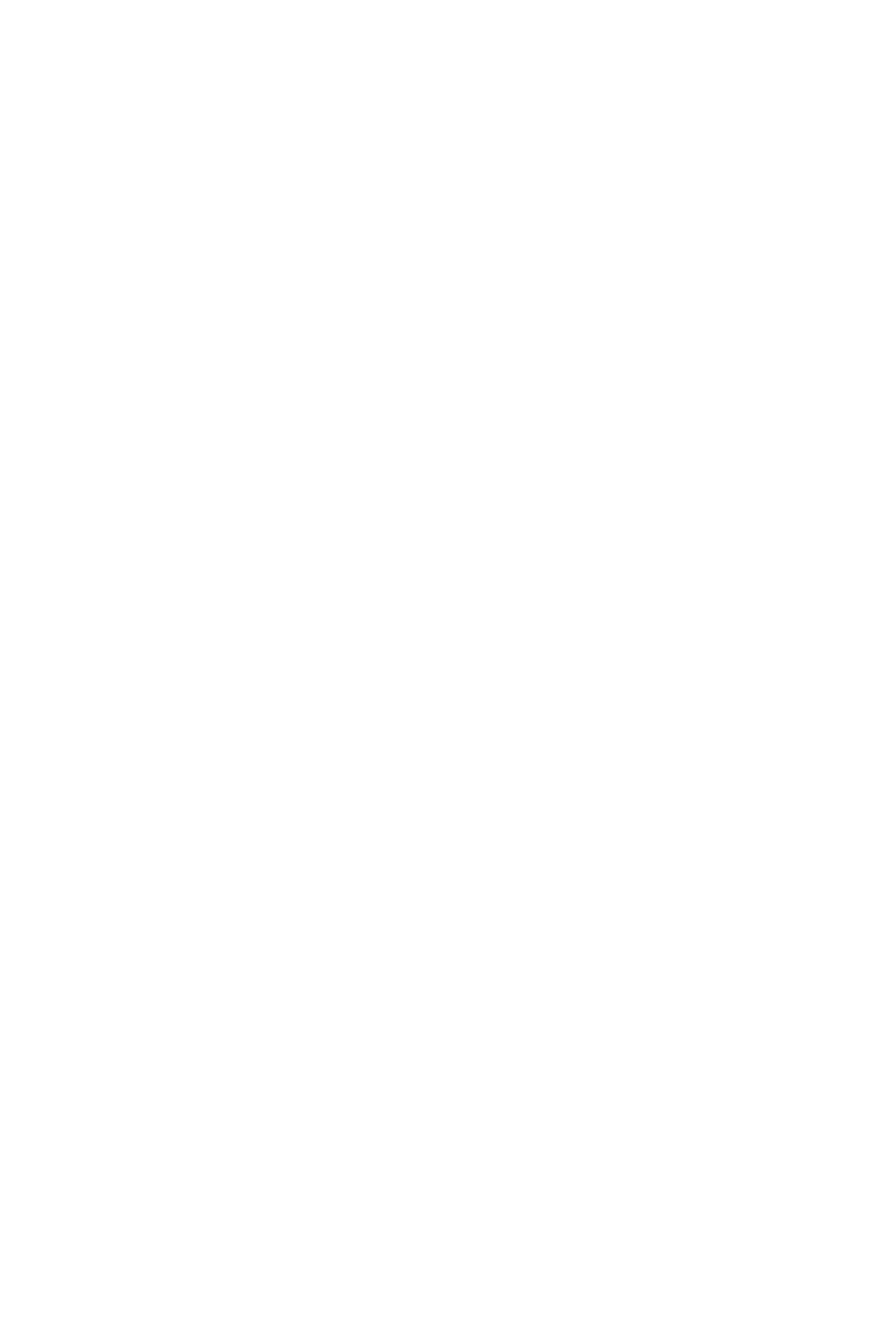
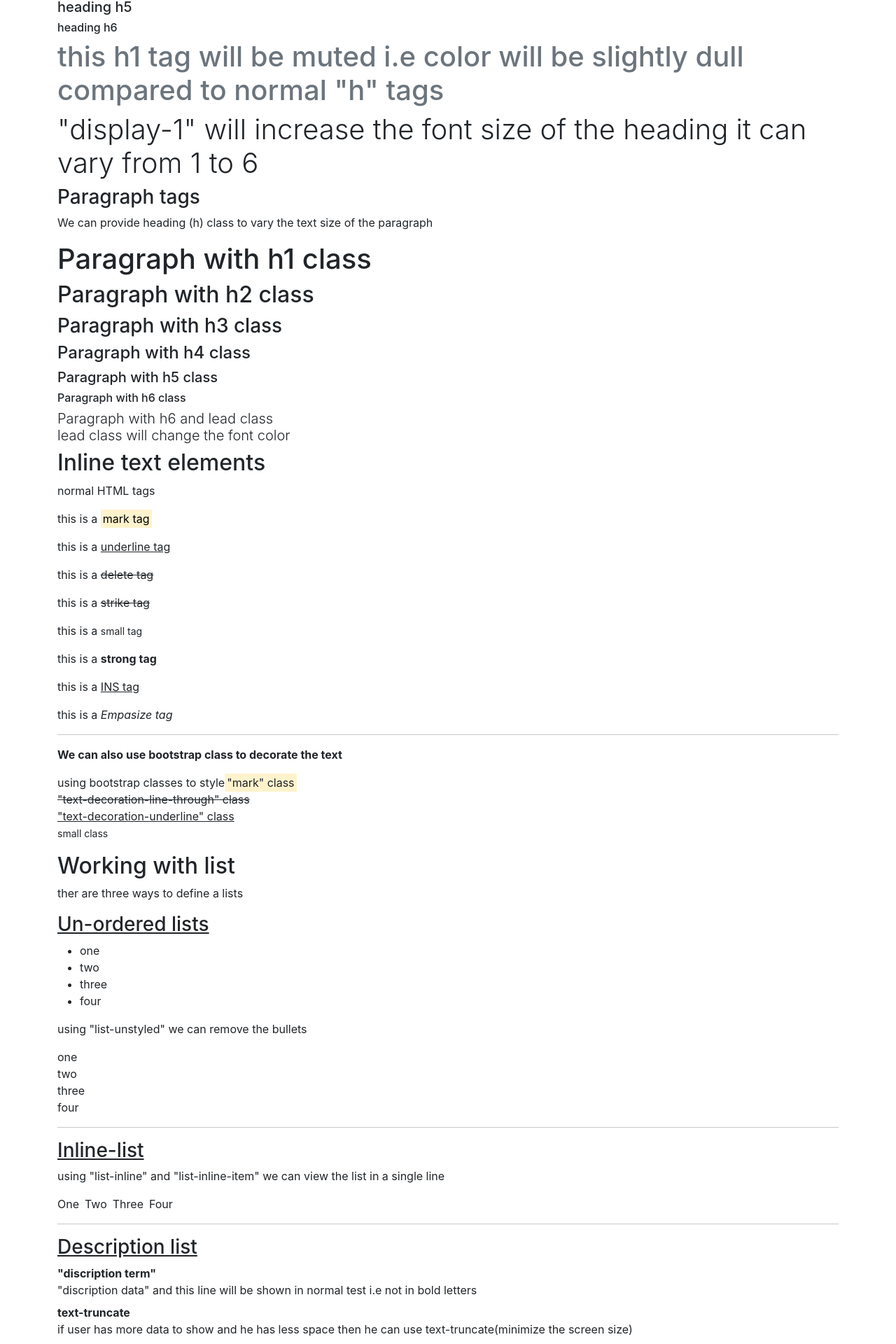
Before and after one commit to ksagar03/react-practice, a React (Create React App) app in the folder react-router/: page / in a window 1280 px wide. Shown: the part 3743-5663 px from the top of the page at 70% size. Before the commit the page ends 3472 px from the top, so only its background shows below. Built offline with nearby package versions, Linux system fonts and the light colour scheme.

Commit message:
learnt typogarphy and lists

```diff
--- a/react-router/src/App.js
+++ b/react-router/src/App.js
@@ -250,13 +250,35 @@ function App() {
         <div>
           <h2>About Bootstrap</h2>
           {/* float-md-end will move the image to the enf */}
-          <img className="col-md-3 float-md-end me-2" src="https://upload.wikimedia.org/wikipedia/commons/thumb/b/b2/Bootstrap_logo.svg/180px-Bootstrap_logo.svg.png" alt="" />
-          Bootstrap is an HTML, CSS and JS library that focuses on simplifying the development of informative web pages as opposed to web applications. The primary purpose of adding it to a web project is to apply Bootstrap's choices of color, size, font and layout to that project. As such, the primary factor is whether the developers in charge find those choices to their liking. Once added to a project, Bootstrap provides basic style definitions for all HTML elements. The result is a uniform appearance for prose, tables and form elements across web browsers. In addition, developers can take advantage of CSS classes defined in Bootstrap to further customize the appearance of their contents. For example, Bootstrap has provisioned for light- and dark-colored tables, page headings, more prominent pull quotes, and text with a highlight.
+          <img
+            className="col-md-3 float-md-end me-2"
+            src="https://upload.wikimedia.org/wikipedia/commons/thumb/b/b2/Bootstrap_logo.svg/180px-Bootstrap_logo.svg.png"
+            alt=""
+          />
+          Bootstrap is an HTML, CSS and JS library that focuses on simplifying
+          the development of informative web pages as opposed to web
+          applications. The primary purpose of adding it to a web project is to
+          apply Bootstrap's choices of color, size, font and layout to that
+          project. As such, the primary factor is whether the developers in
+          charge find those choices to their liking. Once added to a project,
+          Bootstrap provides basic style definitions for all HTML elements. The
+          result is a uniform appearance for prose, tables and form elements
+          across web browsers. In addition, developers can take advantage of CSS
+          classes defined in Bootstrap to further customize the appearance of
+          their contents. For example, Bootstrap has provisioned for light- and
+          dark-colored tables, page headings, more prominent pull quotes, and
+          text with a highlight.
         </div>
         <h2>Horizontal & vertical gutters </h2>
-        <p>all the rows and the cols written inside the container will be having the gutter width(i.e the spacing b/n  rows and cols) and this can be changed by parameter 'g' and also we can mention in which direction(X and Y axis) we require to change the gutter width. <br />
-        while using the offset class sometimes it over flows the container so to overcome that we use 'px' or "overflow-hidden" class <br />
-        without overflow-hidden class</p>
+        <p>
+          all the rows and the cols written inside the container will be having
+          the gutter width(i.e the spacing b/n rows and cols) and this can be
+          changed by parameter 'g' and also we can mention in which direction(X
+          and Y axis) we require to change the gutter width. <br />
+          while using the offset class sometimes it over flows the container so
+          to overcome that we use 'px' or "overflow-hidden" class <br />
+          without overflow-hidden class
+        </p>
         <div className="row bg-success mb-3">
           <div className="col-md-2 mb-3 gy-2 ">
             <div className="bg-warning text-black p-2">col 1</div>
@@ -274,6 +296,117 @@ function App() {
             <div className="bg-dark text-white p-2">col 2</div>
           </div>
         </div>
+        <h2>Typograpghy</h2>
+        <h3 className="text-decoration-underline">heading tags (h)</h3>
+        <h1>heading h1 </h1>
+        <h2>heading h2 </h2>
+        <h3>heading h3 </h3>
+        <h4>heading h4 </h4>
+        <h5>heading h5 </h5>
+        <h6>heading h6 </h6>
+        <h1 className="text-muted">
+          this h1 tag will be muted i.e color will be slightly dull compared to
+          normal "h" tags{" "}
+        </h1>
+        <h6 className="display-6">
+          "display-1" will increase the font size of the heading it can vary
+          from 1 to 6
+        </h6>
+        <h3>Paragraph tags</h3>
+        <p>
+          We can provide heading (h) class to vary the text size of the
+          paragraph{" "}
+        </p>
+        <p className="h1">Paragraph with h1 class</p>
+        <p className="h2">Paragraph with h2 class</p>
+        <p className="h3">Paragraph with h3 class</p>
+        <p className="h4">Paragraph with h4 class</p>
+        <p className="h5">Paragraph with h5 class</p>
+        <p className="h6">Paragraph with h6 class</p>
+        <p className="h6 lead">
+          Paragraph with h6 and lead class <br /> lead class will change the
+          font color{" "}
+        </p>
+        <h2>Inline text elements</h2>
+        <p>normal HTML tags</p>
+        <p>
+          this is a <mark>mark tag</mark>
+        </p>
+        <p>
+          this is a <u>underline tag</u>
+        </p>
+        <p>
+          this is a <del>delete tag</del>
+        </p>
+        <p>
+          this is a <s>strike tag</s>
+        </p>
+        <p>
+          this is a <small>small tag</small>
+        </p>
+        <p>
+          this is a <strong>strong tag</strong>
+        </p>
+        <p>
+          this is a <ins>INS tag</ins>
+        </p>
+        <p>
+          this is a <em>Empasize tag</em>
+        </p>
+
+        <hr />
+        <p>
+          <strong>We can also use bootstrap class to decorate the text</strong>
+        </p>
+        <p>
+          using bootstrap classes to style
+          <span className="mark">"mark" class</span>
+          <br />
+          <span className="text-decoration-line-through">
+            "text-decoration-line-through" class
+          </span>
+          <br />
+          <span className="text-decoration-underline">
+            "text-decoration-underline" class
+          </span>
+          <br />
+          <span className="small">small class</span>
+        </p>
+        <h2>Working with list</h2>
+        <p>ther are three ways to define a lists </p>
+        <h3 className="text-decoration-underline">Un-ordered lists </h3>
+        <ul>
+          <li>one</li>
+          <li>two</li>
+          <li>three</li>
+          <li>four</li>
+          </ul>
+
+          <p>using "list-unstyled" we can remove the bullets</p>
+          <ul className="list-unstyled">
+          <li>one</li>
+          <li>two</li>
+          <li>three</li>
+          <li>four</li>
+          </ul>
+          <hr />
+          <h3 className="text-decoration-underline">Inline-list</h3>
+          <p>using "list-inline" and "list-inline-item" we can view the list in a single line</p>
+          <ul className="list-inline">
+          <li className="list-inline-item">One</li>
+          <li className="list-inline-item">Two</li>
+          <li className="list-inline-item">Three</li>
+          <li className="list-inline-item">Four</li>
+          </ul>
+          <hr />
+          <h3 className="text-decoration-underline">Description list</h3>
+          <dl>
+            <dt>"discription term"</dt>
+            <dd>"discription data" and this line will be shown in normal test i.e not in bold letters</dd>
+            <dt>text-truncate</dt>
+            <dd className="text-truncate">if user has more data to show and he has less space then he can use text-truncate(minimize the screen size) </dd>
+          </dl>
+
       </div>
     </div>
   );
```
